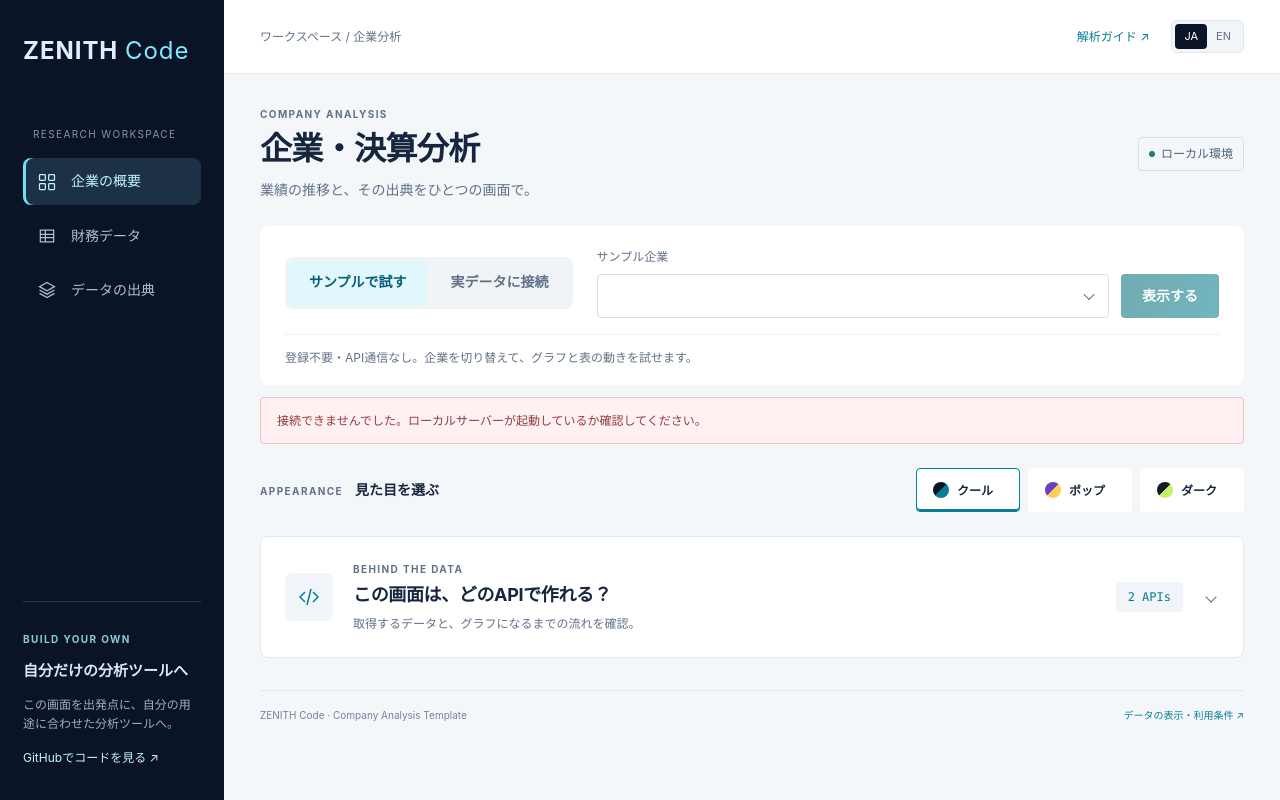
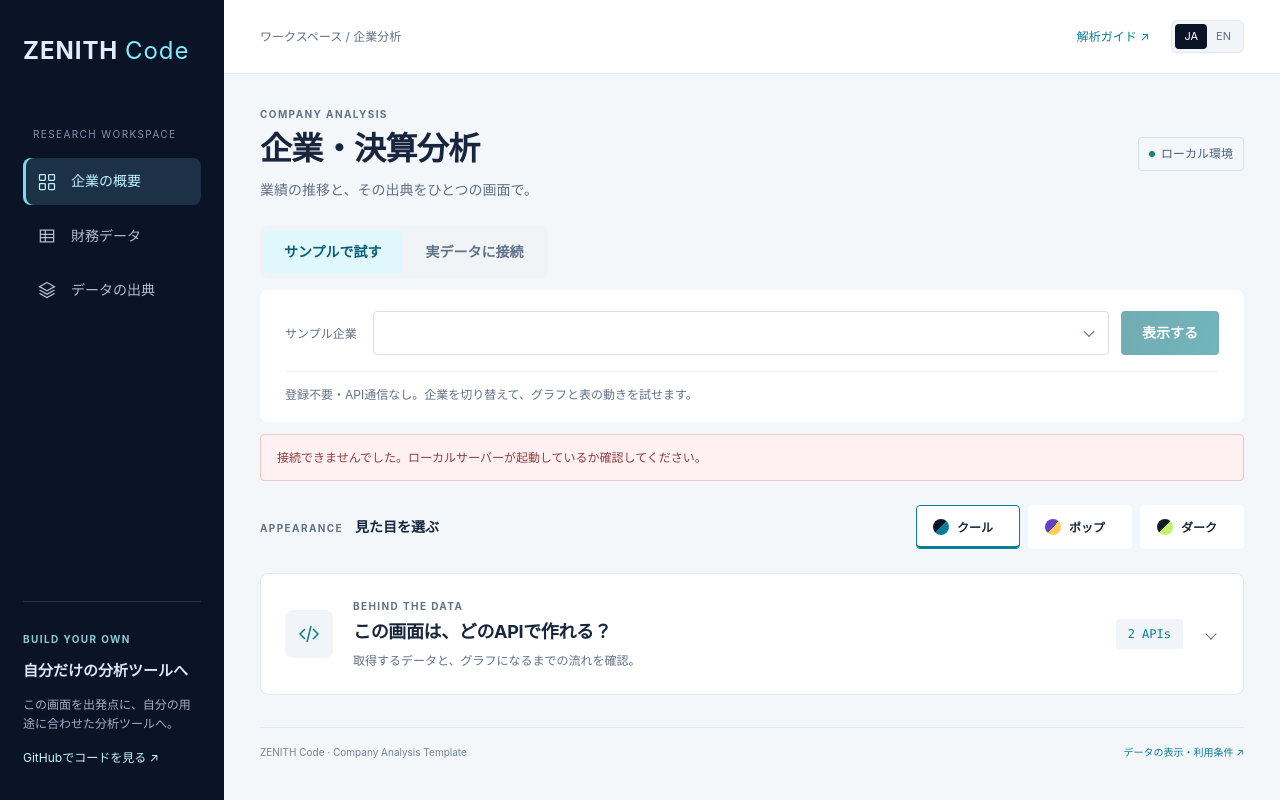
Before and after one commit to Crab-grass/zenith-code-examples, a Python web app: template templates/company-analysis/index.html in a window 1280 px wide. Run offline with Jinja, Linux system fonts and the light colour scheme; the template is opened without the code that fills it, so the values that code supplies are empty.

Commit message:
Align company selector and move data mode tabs above panel

```diff
--- a/templates/company-analysis/index.html
+++ b/templates/company-analysis/index.html
@@ -103,15 +103,15 @@
             ><i></i><span data-i18n="private"></span
           ></span>
         </section>
+        <div
+          class="mode-tabs data-mode-switch"
+          role="group"
+          aria-label="Data source"
+        >
+          <button id="demoMode" aria-pressed="true" data-i18n="demo"></button
+          ><button id="liveMode" aria-pressed="false" data-i18n="live"></button>
+        </div>
         <section class="control-panel" aria-label="Data selection">
-          <div class="mode-tabs" role="group" aria-label="Data source">
-            <button id="demoMode" aria-pressed="true" data-i18n="demo"></button
-            ><button
-              id="liveMode"
-              aria-pressed="false"
-              data-i18n="live"
-            ></button>
-          </div>
           <form id="queryForm">
             <div id="demoField" class="field">
               <label for="company" data-i18n="company"></label>
--- a/templates/company-analysis/style.css
+++ b/templates/company-analysis/style.css
@@ -1819,3 +1819,54 @@ body[data-theme="dark"] .source-row p,
     min-width: 124px;
   }
 }
+
+/* Data source tabs sit above the panel. Label, select and action share one row. */
+.data-mode-switch {
+  width: fit-content;
+  margin: 0 0 12px;
+}
+#queryForm {
+  display: grid;
+  grid-template-columns: minmax(0, 1fr) auto;
+  align-items: center;
+  gap: 12px;
+  width: 100%;
+  margin: 0;
+}
+#queryForm .field {
+  display: grid;
+  grid-template-columns: max-content minmax(0, 1fr);
+  align-items: center;
+  gap: 16px;
+  min-width: 0;
+}
+#queryForm .field label {
+  margin: 0;
+  line-height: 1.6;
+}
+#queryForm select,
+#queryForm input,
+#queryForm .primary {
+  height: 44px;
+  min-height: 44px;
+  margin: 0;
+}
+#queryForm .primary {
+  padding-top: 0;
+  padding-bottom: 0;
+}
+@media (max-width: 620px) {
+  .data-mode-switch {
+    width: 100%;
+  }
+  #queryForm {
+    gap: 8px;
+  }
+  #queryForm .field {
+    grid-template-columns: 76px minmax(0, 1fr);
+    gap: 8px;
+  }
+  #queryForm .field label {
+    font-size: 12px;
+  }
+}
```
